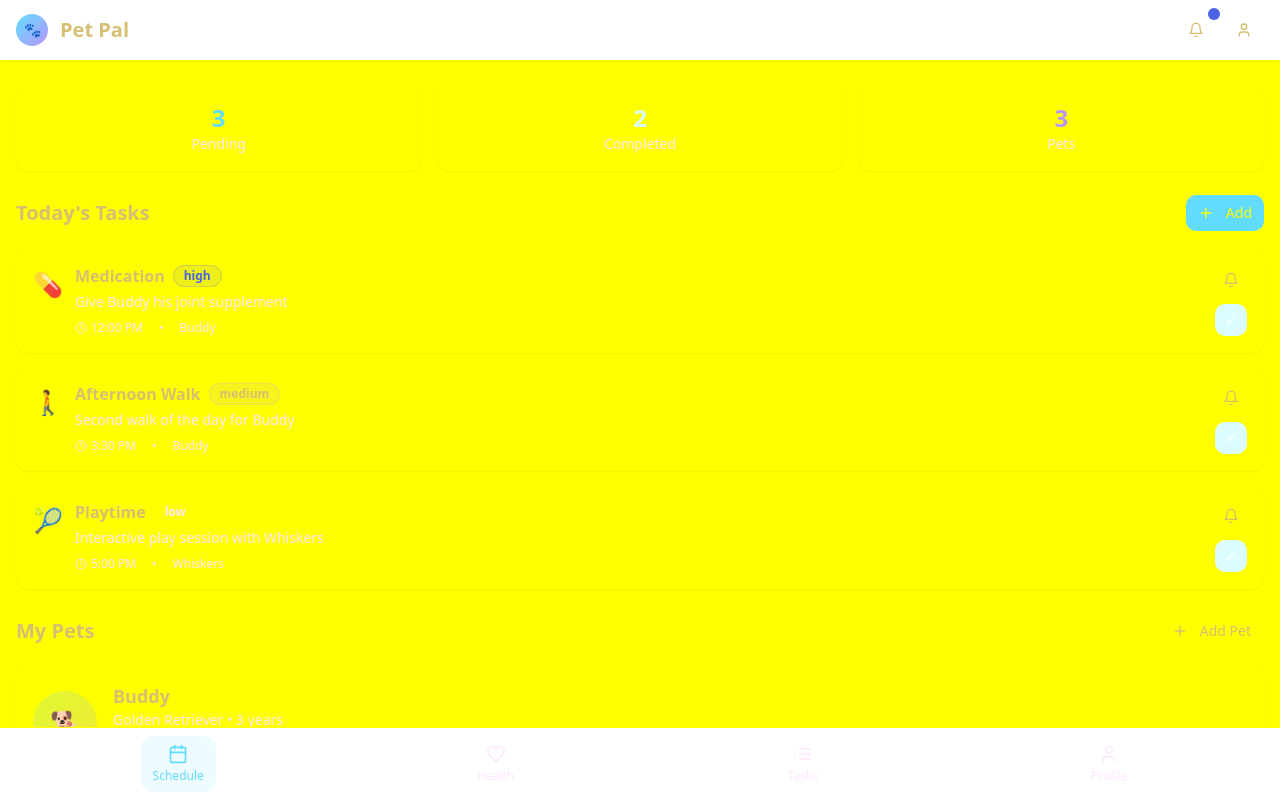
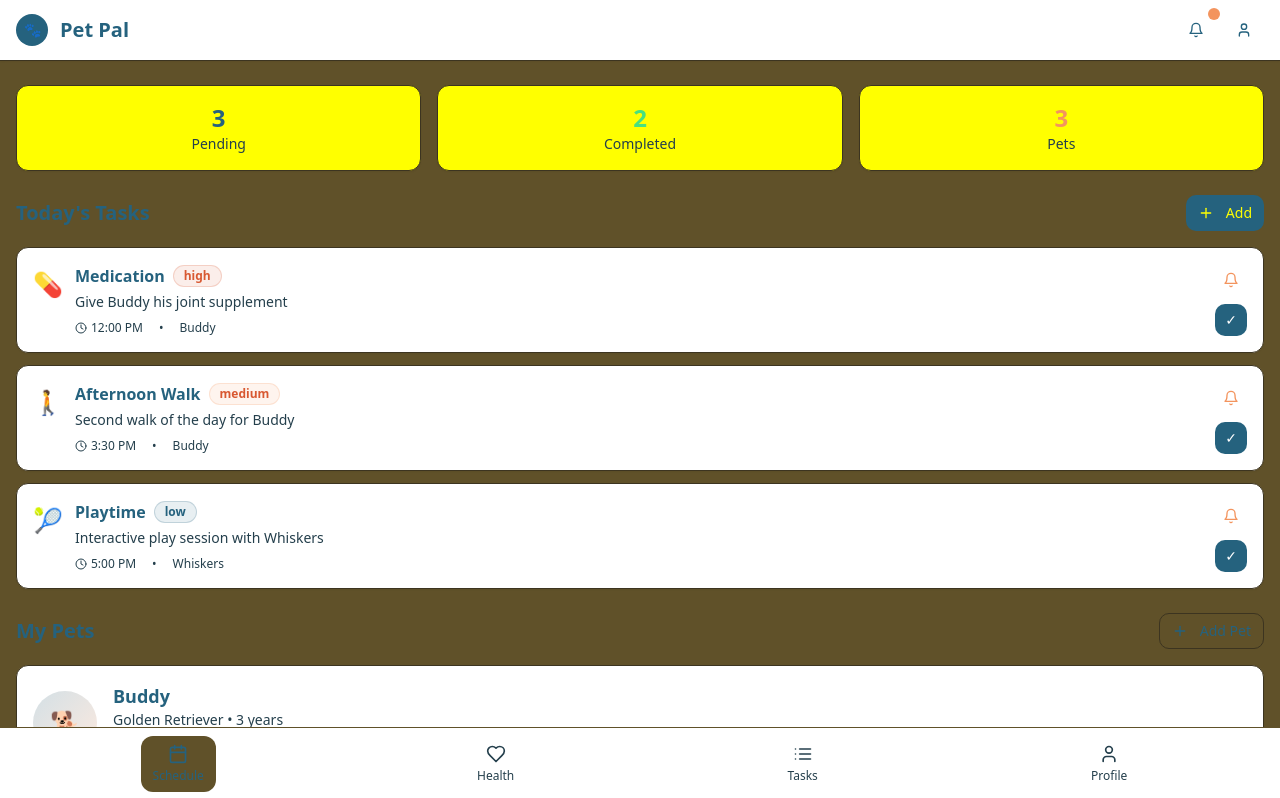
Before and after one commit to Dobita21/pet-pal-perfect-planner, a React (Vite) app: page / in a window 1280 px wide. Shown: the top 798 px of the page. Built offline with nearby package versions, Linux system fonts and the light colour scheme.

Commit message:
Apply new color theme
Update the application's color scheme based on the provided Color Hunt palette.

```diff
--- a/src/components/layout/BottomNavigation.tsx
+++ b/src/components/layout/BottomNavigation.tsx
@@ -16,7 +16,7 @@ const tabs = [
 
 const BottomNavigation = ({ activeTab, onTabChange }: BottomNavigationProps) => {
   return (
-    <nav className="fixed bottom-0 left-0 right-0 bg-white border-t border-border px-4 py-2 safe-area-pb">
+    <nav className="fixed bottom-0 left-0 right-0 bg-white border-t border-pet-cream px-4 py-2 safe-area-pb">
       <div className="flex justify-around">
         {tabs.map((tab) => {
           const Icon = tab.icon;
@@ -28,8 +28,8 @@ const BottomNavigation = ({ activeTab, onTabChange }: BottomNavigationProps) =>
               onClick={() => onTabChange(tab.id)}
               className={`flex flex-col items-center space-y-1 py-2 px-3 rounded-lg transition-all duration-200 ${
                 isActive
-                  ? 'text-primary bg-primary/10'
-                  : 'text-muted-foreground hover:text-foreground hover:bg-muted/50'
+                  ? 'text-pet-teal bg-pet-cream'
+                  : 'text-muted-foreground hover:text-pet-teal hover:bg-pet-cream/50'
               }`}
             >
               <Icon className={`h-5 w-5 ${isActive ? 'animate-bounce-gentle' : ''}`} />
--- a/src/components/layout/MobileHeader.tsx
+++ b/src/components/layout/MobileHeader.tsx
@@ -13,22 +13,22 @@ const MobileHeader = ({ title, showNotifications = true, showProfile = true }: M
   return (
     <header className="bg-white border-b border-border px-4 py-3 flex items-center justify-between shadow-sm">
       <div className="flex items-center space-x-3">
-        <div className="w-8 h-8 rounded-full pet-gradient flex items-center justify-center">
+        <div className="w-8 h-8 rounded-full bg-pet-teal flex items-center justify-center">
           <span className="text-white font-bold text-sm">🐾</span>
         </div>
-        <h1 className="text-xl font-bold text-foreground">{title}</h1>
+        <h1 className="text-xl font-bold text-pet-teal">{title}</h1>
       </div>
 
       <div className="flex items-center space-x-2">
         {showNotifications && (
-          <Button variant="ghost" size="sm" className="relative">
-            <Bell className="h-5 w-5" />
-            <span className="absolute -top-1 -right-1 h-3 w-3 bg-destructive rounded-full"></span>
+          <Button variant="ghost" size="sm" className="relative hover:bg-pet-cream">
+            <Bell className="h-5 w-5 text-pet-teal" />
+            <span className="absolute -top-1 -right-1 h-3 w-3 bg-pet-orange rounded-full"></span>
           </Button>
         )}
         {showProfile && (
-          <Button variant="ghost" size="sm">
-            <User className="h-5 w-5" />
+          <Button variant="ghost" size="sm" className="hover:bg-pet-cream">
+            <User className="h-5 w-5 text-pet-teal" />
           </Button>
         )}
       </div>
--- a/src/components/pets/PetCard.tsx
+++ b/src/components/pets/PetCard.tsx
@@ -35,26 +35,26 @@ const PetCard = ({ pet, onSelect }: PetCardProps) => {
 
   return (
     <Card
-      className="p-4 pet-card-shadow hover:shadow-lg transition-all duration-200 cursor-pointer active:scale-95"
+      className="p-4 pet-card-shadow hover:shadow-lg transition-all duration-200 cursor-pointer active:scale-95 bg-white"
       onClick={() => onSelect(pet)}
     >
       <div className="flex items-center space-x-4">
         <div className="relative">
-          <div className="w-16 h-16 rounded-full bg-gradient-to-br from-primary/20 to-accent/20 flex items-center justify-center text-2xl">
+          <div className="w-16 h-16 rounded-full bg-gradient-to-br from-pet-teal/20 to-pet-orange/20 flex items-center justify-center text-2xl">
             {getSpeciesEmoji(pet.species)}
           </div>
-          <div className="absolute -bottom-1 -right-1 w-6 h-6 bg-pet-green rounded-full border-2 border-white flex items-center justify-center">
-            <span className="text-xs">✓</span>
+          <div className="absolute -bottom-1 -right-1 w-6 h-6 bg-pet-teal rounded-full border-2 border-white flex items-center justify-center">
+            <span className="text-xs text-white">✓</span>
           </div>
         </div>
 
         <div className="flex-1 min-w-0">
-          <h3 className="font-semibold text-lg text-foreground truncate">{pet.name}</h3>
+          <h3 className="font-semibold text-lg text-pet-teal truncate">{pet.name}</h3>
           <p className="text-sm text-muted-foreground">{pet.breed} • {pet.age}</p>
 
           {pet.nextTask && (
             <div className="mt-2">
-              <Badge variant="secondary" className="text-xs">
+              <Badge variant="secondary" className="text-xs bg-pet-cream text-pet-teal">
                 {pet.nextTask.type} at {pet.nextTask.time}
               </Badge>
             </div>
--- a/src/components/schedule/TaskCard.tsx
+++ b/src/components/schedule/TaskCard.tsx
@@ -37,15 +37,15 @@ const TaskCard = ({ task, onComplete, onRemind }: TaskCardProps) => {
 
   const getPriorityColor = (priority: string) => {
     switch (priority) {
-      case 'high': return 'bg-destructive/10 text-destructive border-destructive/20';
-      case 'medium': return 'bg-accent/10 text-accent-foreground border-accent/20';
-      case 'low': return 'bg-muted text-muted-foreground border-muted';
+      case 'high': return 'bg-pet-burgundy/10 text-pet-burgundy border-pet-burgundy/20';
+      case 'medium': return 'bg-pet-orange/10 text-pet-burgundy border-pet-orange/20';
+      case 'low': return 'bg-pet-teal/10 text-pet-teal border-pet-teal/20';
       default: return 'bg-muted text-muted-foreground border-muted';
     }
   };
 
   return (
-    <Card className={`p-4 transition-all duration-200 ${task.completed ? 'opacity-60 bg-muted/30' : 'pet-card-shadow hover:shadow-lg'}`}>
+    <Card className={`p-4 transition-all duration-200 ${task.completed ? 'opacity-60 bg-pet-cream/30' : 'pet-card-shadow hover:shadow-lg bg-white'}`}>
       <div className="flex items-start justify-between">
         <div className="flex items-start space-x-3 flex-1">
           <div className="text-2xl mt-1">
@@ -54,7 +54,7 @@ const TaskCard = ({ task, onComplete, onRemind }: TaskCardProps) => {
 
           <div className="flex-1 min-w-0">
             <div className="flex items-center space-x-2 mb-1">
-              <h3 className={`font-semibold ${task.completed ? 'line-through text-muted-foreground' : 'text-foreground'}`}>
+              <h3 className={`font-semibold ${task.completed ? 'line-through text-muted-foreground' : 'text-pet-teal'}`}>
                 {task.title}
               </h3>
               <Badge variant="outline" className={`text-xs ${getPriorityColor(task.priority)}`}>
@@ -82,14 +82,14 @@ const TaskCard = ({ task, onComplete, onRemind }: TaskCardProps) => {
                 size="sm"
                 variant="ghost"
                 onClick={() => onRemind(task.id)}
-                className="h-8 w-8 p-0"
+                className="h-8 w-8 p-0 hover:bg-pet-cream"
               >
-                <Bell className="h-4 w-4" />
+                <Bell className="h-4 w-4 text-pet-orange" />
               </Button>
               <Button
                 size="sm"
                 onClick={() => onComplete(task.id)}
-                className="bg-pet-green hover:bg-pet-green/90 text-white h-8 w-8 p-0"
+                className="bg-pet-teal hover:bg-pet-teal/90 text-white h-8 w-8 p-0"
               >
                 ✓
               </Button>
--- a/src/index.css
+++ b/src/index.css
@@ -3,74 +3,80 @@
 @tailwind components;
 @tailwind utilities;
 
-/* Pet Pal Design System - Warm, friendly colors for pet care */
+/* Pet Pal Design System - New Color Hunt Palette */
 
 @layer base {
   :root {
-    --background: 248 252 255; /* Soft sky blue background */
-    --foreground: 47 54 64; /* Charcoal text */
+    --background: 43 40 27; /* Warm cream background converted to HSL */
+    --foreground: 199 55 32; /* Dark teal text */
 
     --card: 255 255 255; /* Pure white cards */
-    --card-foreground: 47 54 64;
+    --card-foreground: 199 55 32;
 
     --popover: 255 255 255;
-    --popover-foreground: 47 54 64;
+    --popover-foreground: 199 55 32;
 
-    --primary: 52 152 219; /* Friendly blue */
+    --primary: 199 55 32; /* Dark Teal #257180 */
     --primary-foreground: 255 255 255;
 
-    --secondary: 241 247 251; /* Light blue-gray */
-    --secondary-foreground: 47 54 64;
+    --secondary: 43 40 27; /* Cream #F2E5BF */
+    --secondary-foreground: 199 55 32;
 
-    --muted: 236 240 243; /* Subtle gray */
-    --muted-foreground: 116 125 136;
+    --muted: 43 35 22; /* Slightly darker cream */
+    --muted-foreground: 199 35 22;
 
-    --accent: 255 193 86; /* Warm orange accent */
-    --accent-foreground: 47 54 64;
+    --accent: 22 86 66; /* Orange #FD8B51 */
+    --accent-foreground: 255 255 255;
 
-    --destructive: 231 76 60; /* Soft red */
+    --destructive: 14 68 52; /* Burgundy #CB6040 */
     --destructive-foreground: 255 255 255;
 
-    --border: 220 226 230;
-    --input: 220 226 230;
-    --ring: 52 152 219;
+    --border: 43 30 18;
+    --input: 43 30 18;
+    --ring: 199 55 32;
 
-    --radius: 0.75rem; /* Slightly more rounded for friendliness */
+    --radius: 0.75rem;
 
-    /* Custom pet-themed colors */
-    --pet-green: 46 204 113; /* Healthy green */
-    --pet-purple: 155 89 182; /* Playful purple */
-    --pet-yellow: 241 196 15; /* Sunny yellow */
+    /* Custom pet-themed colors from the new palette */
+    --pet-teal: 199 55 32; /* #257180 */
+    --pet-cream: 43 40 27; /* #F2E5BF */
+    --pet-orange: 22 86 66; /* #FD8B51 */
+    --pet-burgundy: 14 68 52; /* #CB6040 */
+
+    /* Keep some existing pet colors for variety */
+    --pet-green: 142 71 58; /* Healthy green */
+    --pet-purple: 271 47 71; /* Playful purple */
+    --pet-yellow: 48 89 61; /* Sunny yellow */
   }
 
   .dark {
-    --background: 47 54 64;
-    --foreground: 248 252 255;
+    --background: 199 55 15;
+    --foreground: 43 40 80;
 
-    --card: 55 63 75;
-    --card-foreground: 248 252 255;
+    --card: 199 45 20;
+    --card-foreground: 43 40 80;
 
-    --popover: 55 63 75;
-    --popover-foreground: 248 252 255;
+    --popover: 199 45 20;
+    --popover-foreground: 43 40 80;
 
-    --primary: 52 152 219;
+    --primary: 199 55 40;
     --primary-foreground: 255 255 255;
 
-    --secondary: 67 76 89;
-    --secondary-foreground: 248 252 255;
+    --secondary: 199 35 25;
+    --secondary-foreground: 43 40 80;
 
-    --muted: 67 76 89;
-    --muted-foreground: 186 192 199;
+    --muted: 199 35 25;
+    --muted-foreground: 43 35 60;
 
-    --accent: 255 193 86;
-    --accent-foreground: 47 54 64;
+    --accent: 22 86 66;
+    --accent-foreground: 255 255 255;
 
-    --destructive: 231 76 60;
+    --destructive: 14 68 52;
     --destructive-foreground: 255 255 255;
 
-    --border: 67 76 89;
-    --input: 67 76 89;
-    --ring: 52 152 219;
+    --border: 199 35 25;
+    --input: 199 35 25;
+    --ring: 199 55 40;
   }
 }
 
@@ -80,16 +86,16 @@
   }
 
   body {
-    @apply bg-background text-foreground font-sans;
+    @apply bg-pet-cream text-foreground font-sans;
   }
 
-  /* Custom pet-themed utilities */
+  /* Custom pet-themed utilities with new colors */
   .pet-gradient {
-    background: linear-gradient(135deg, hsl(var(--primary)) 0%, hsl(var(--accent)) 100%);
+    background: linear-gradient(135deg, hsl(var(--pet-teal)) 0%, hsl(var(--pet-orange)) 100%);
   }
 
   .pet-card-shadow {
-    box-shadow: 0 4px 20px -4px rgba(52, 152, 219, 0.15);
+    box-shadow: 0 4px 20px -4px rgba(37, 113, 128, 0.15);
   }
 
   /* Smooth animations */
--- a/tailwind.config.ts
+++ b/tailwind.config.ts
@@ -56,6 +56,10 @@ export default {
 				'pet-green': 'hsl(var(--pet-green))',
 				'pet-purple': 'hsl(var(--pet-purple))',
 				'pet-yellow': 'hsl(var(--pet-yellow))',
+				'pet-teal': 'hsl(var(--pet-teal))',
+				'pet-cream': 'hsl(var(--pet-cream))',
+				'pet-orange': 'hsl(var(--pet-orange))',
+				'pet-burgundy': 'hsl(var(--pet-burgundy))',
 			},
 			borderRadius: {
 				lg: 'var(--radius)',
```
Also changed, not shown: src/components/health/HealthCard.tsx (+8 -8 lines).
